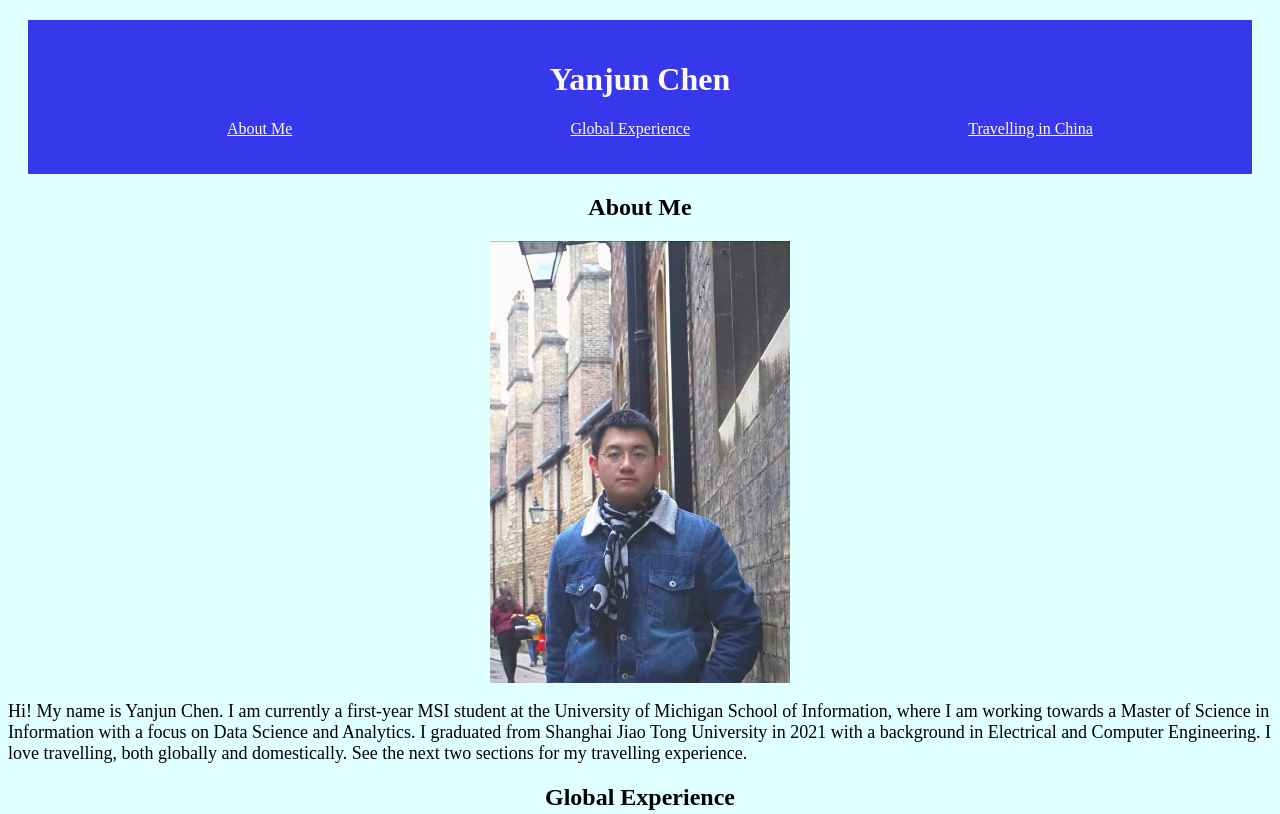
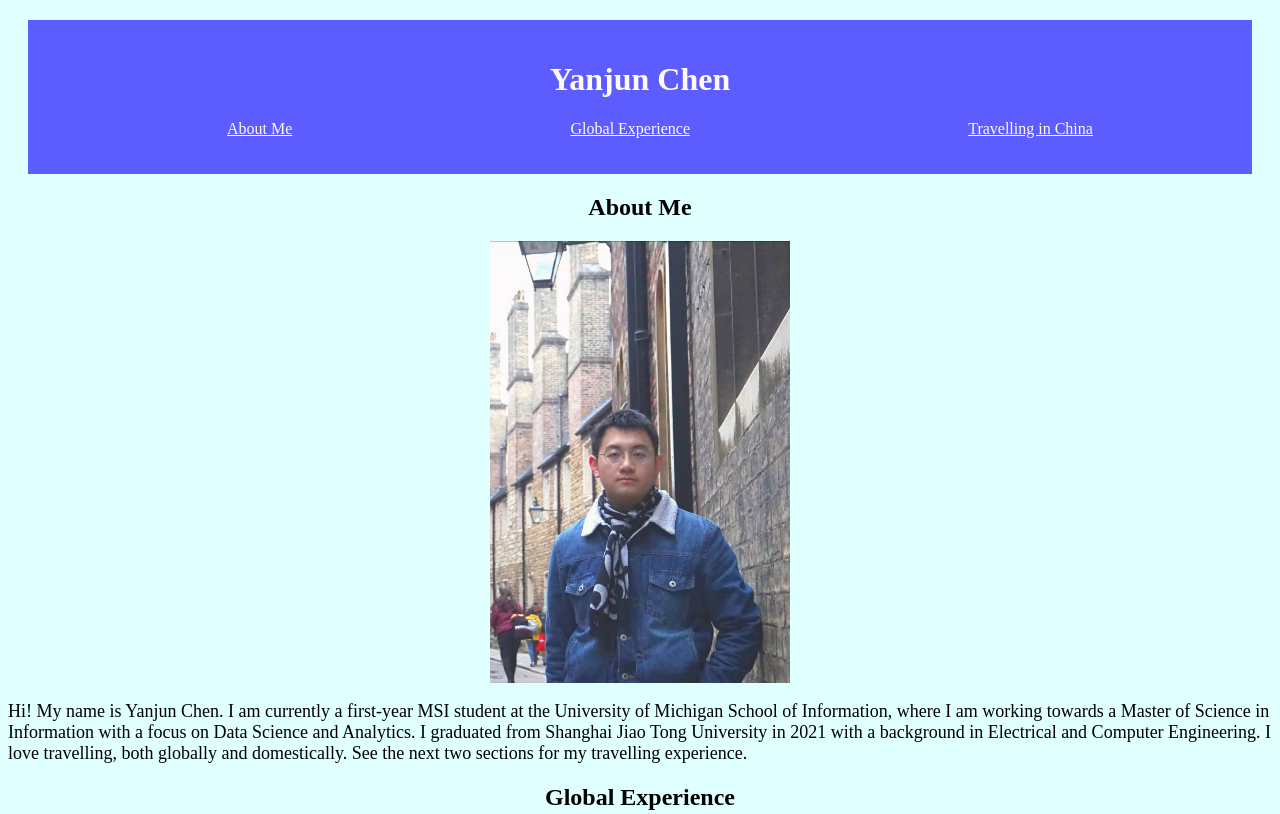
Before and after one commit to markyanjunch/si579-hw2, a plain HTML site: page index.html in a window 1280 px wide. Shown: the top 814 px of the page. Drawn offline with Linux system fonts and the light colour scheme.

Commit message:
Update style.css

```diff
--- a/css/style.css
+++ b/css/style.css
@@ -6,7 +6,7 @@ body {
 header {
     margin: 20px;
     padding: 20px;
-    background-color:#3737eb;
+    background-color:#5c5cff;
     color: #fffafa;
     text-align: center;
 }
```
